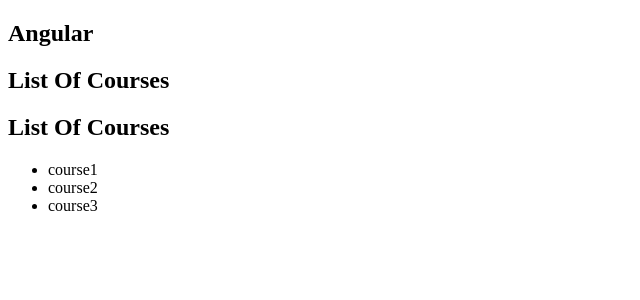
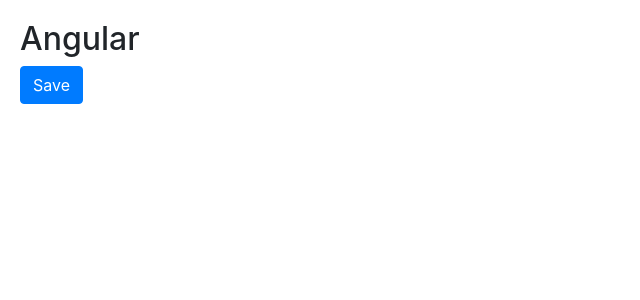
Before and after one commit to MoinSul1/tutorial, an Angular app: page / in a window 1280 px wide. Shown: the top 300 px of the page, without its empty margins (0-640 px from the left). Built offline with nearby package versions, Linux system fonts and the light colour scheme.

Commit message:
4.Adding Bootstrap
Adding bootstrap using command
npm install bootstrap --save

```diff
--- a/package.json
+++ b/package.json
@@ -19,6 +19,7 @@
     "@angular/platform-browser": "~11.0.5",
     "@angular/platform-browser-dynamic": "~11.0.5",
     "@angular/router": "~11.0.5",
+    "bootstrap": "^4.6.0",
     "rxjs": "~6.6.0",
     "tslib": "^2.0.0",
     "zone.js": "~0.10.2"
--- a/src/app/courses.component.ts
+++ b/src/app/courses.component.ts
@@ -1,21 +1,10 @@
-import { CoursesService } from './courses.service';
+
 import { Component } from '@angular/core'
 
 @Component({
     selector: 'courses',
-    template: `<h2>{{ getTitle() }}</h2>
-
-                <h2 [textContent]="title"></h2>
-
-                <ul>
-                <li *ngFor=" let course of courses">
-                {{ course }}
-                </li>
-
-                </ul>
-                <table>
-                <tr><td [attr.colspan]="colspan"></td></tr>
-                </table>
+    template: `
+    <button class="btn btn-primary">Save</button>
 
                         `
 })
@@ -23,15 +12,7 @@
 
 export class CoursesComponent{
 
-    title = "List Of Courses ";
-    colspan=2;
 
-    getTitle(){
-        return this.title;
 
-    }
-    courses;
-    constructor(service: CoursesService){
-        this.courses=service.getCourses();
-    }
+
 }
--- a/src/styles.css
+++ b/src/styles.css
@@ -1 +1,3 @@
 /* You can add global styles to this file, and also import other style files */
+@import "~bootstrap/dist/css/bootstrap.css";
+body {padding: 20px;}
```
Also changed, not shown: 1 other file (tests, documents, lock files or other folders).
